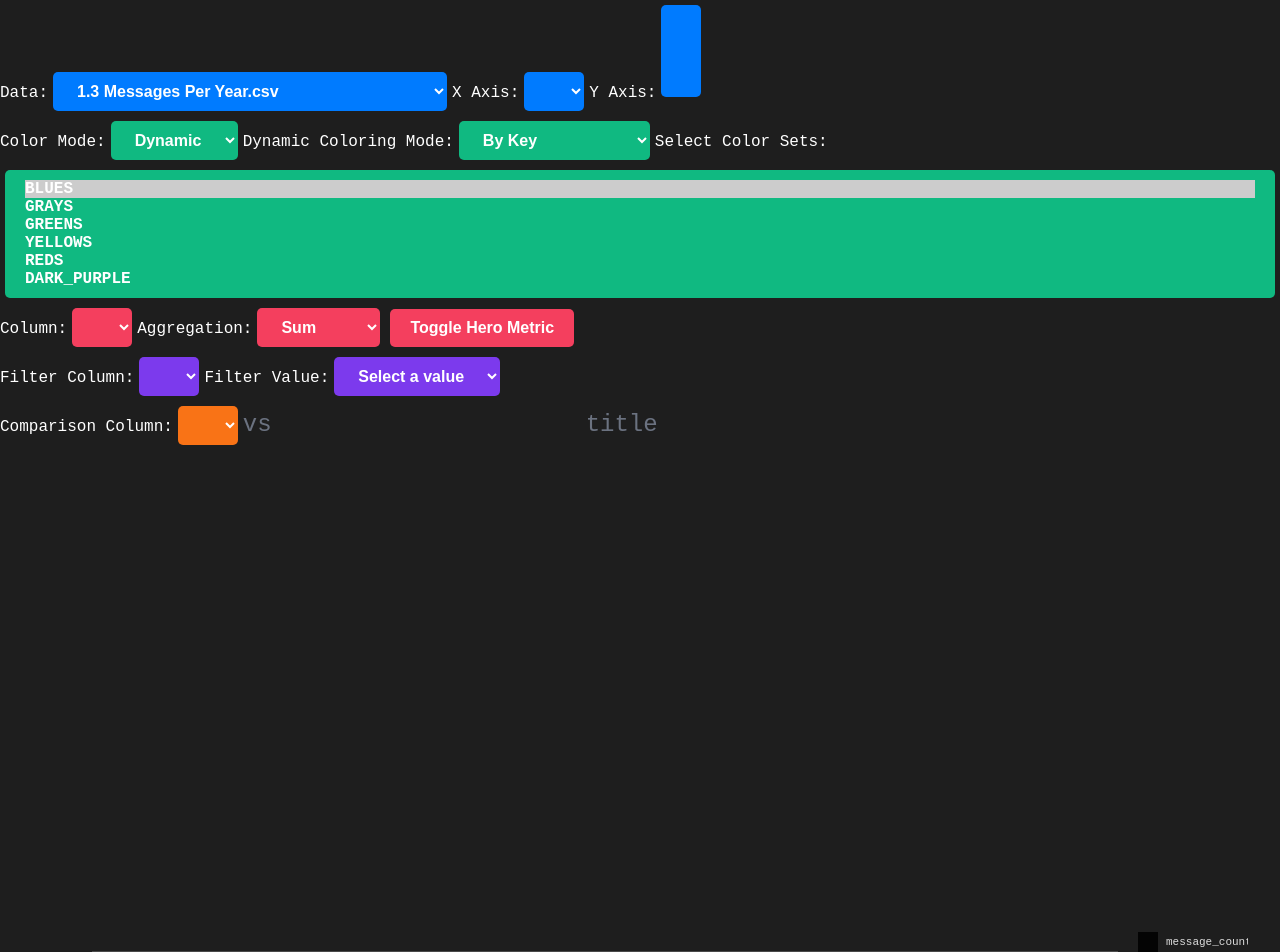
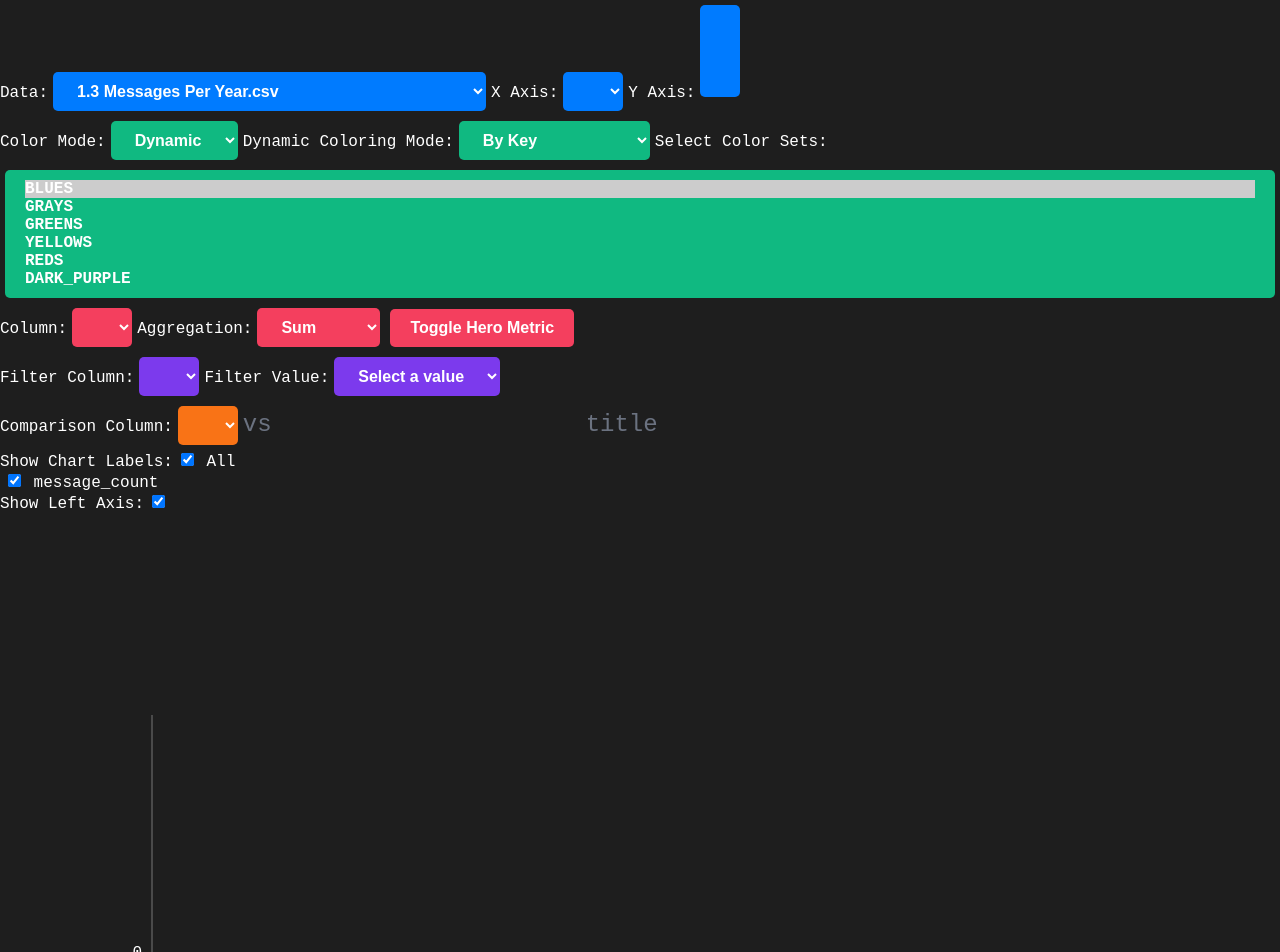
Before and after one commit to k3baah/8-bit-charts, a React (Create React App) app in the folder 8-bit-charts/: page / in a window 1280 px wide. Shown: the top 952 px of the page. Built offline with nearby package versions, Linux system fonts and the light colour scheme; some icons are missing; a web font is replaced by a local one.

Commit message:
refactor attempt

```diff
--- a/8-bit-charts/package.json
+++ b/8-bit-charts/package.json
@@ -4,11 +4,13 @@
   "private": true,
   "dependencies": {
     "@nivo/bar": "^0.84.0",
+    "@nivo/calendar": "^0.84.0",
     "@nivo/core": "^0.84.0",
     "@testing-library/jest-dom": "^5.17.0",
     "@testing-library/react": "^13.4.0",
     "@testing-library/user-event": "^13.5.0",
     "dom-to-image": "^2.6.0",
+    "nes.icons": "^2.0.1",
     "papaparse": "^5.4.1",
     "react": "^18.2.0",
     "react-dom": "^18.2.0",
--- a/8-bit-charts/src/App.js
+++ b/8-bit-charts/src/App.js
@@ -1,6 +1,7 @@
 import React, { useState, useEffect, useRef } from 'react';
-
+import BarChart from './BarChart';
 import { ResponsiveBar } from '@nivo/bar';
+import { ResponsiveCalendar } from '@nivo/calendar';
 import domToImage from 'dom-to-image';
 import CustomLayer from './BarDesign';
 import theme from './ChartTheme'
@@ -15,6 +16,12 @@ function App() {
   const [filename, setFilename] = useState('1.3 Messages Per Year.csv'); // Default filename
   const [xColumn, setXColumn] = useState('year'); // Default x-axis column
   const [yColumns, setYColumns] = useState(['message_count']); // Default y-axis column
+  const initialLabelVisibility = yColumns.reduce((acc, key) => {
+    acc[key] = true; // Start with all labels visible
+    return acc;
+  }, {});
+
+  const [labelVisibility, setLabelVisibility] = useState(initialLabelVisibility);
   const [showHeroMetric, setShowHeroMetric] = useState(false); // State to toggle hero metric
   const [selectedColumn, setSelectedColumn] = useState(''); // State for selected column
   const [aggregationType, setAggregationType] = useState('sum'); // State for aggregation type ('sum', 'average', etc.)
@@ -28,11 +35,17 @@ function App() {
   const [title, setTitle] = useState('');
 
   const [availableFiles, setAvailableFiles] = useState([
+    '1.x Messages Per Day.csv',
     '1.3 Messages Per Year.csv',
     '1.3.1 Messages p_d Per Year.csv',
     '1.4 Messages per Month.csv',
     '1.5 Messages Per Week (1).csv',
-    '1.6 Average Messages Per Day Of Week.csv'
+    '1.6 Average Messages Per Day Of Week.csv',
+    '1.7 Messages Per Hour.csv',
+    '2.1 Messages Per Person Per Year .csv',
+    '2.3 Average Messages Per Person Per Day.csv',
+    '3.0.2 Reacts by type (1).csv',
+    '3.2 React Received Histogram Per Person (1).csv',
     // Add more filenames as needed
   ]);
 
@@ -45,6 +58,11 @@ function App() {
   const [dynamicColoringColumn, setDynamicColoringColumn] = useState('');
   // Update the dynamicColoringMode state initialization to include the new mode
   const [dynamicColoringMode, setDynamicColoringMode] = useState('key'); // Add 'columnValue' as an option later in the dropdown
+
+  const [showChartLabels, setShowChartLabels] = useState(true); // Default is true to show labels
+  const [showAxisLeft, setShowAxisLeft] = useState(true); // Default is true to show the left axis
+
+  const [calendarData, setCalendarData] = useState([]);
 
 
   useEffect(() => {
@@ -77,6 +95,30 @@ function App() {
     loadCsvData();
   }, [filename, xColumn, yColumns]);
 
+  // New useEffect hook for processing data for the calendar
+  useEffect(() => {
+    const loadCsvDataForCalendar = () => {
+      fetch(`/data/${filename}`)
+        .then(response => response.text())
+        .then(csvText => {
+          Papa.parse(csvText, {
+            complete: (results) => {
+              // Transform the data into the desired format for the calendar
+              const formattedDataForCalendar = results.data.map(row => ({
+                day: row.date, // Assuming your CSV has a 'date' column for dates
+                value: parseInt(row.msgs, 10) // Assuming 'msgs' is the column for message counts
+              }));
+              setCalendarData(formattedDataForCalendar);
+            },
+            header: true,
+          });
+        })
+        .catch(err => console.error('Error loading CSV for calendar:', err));
+    };
+
+    loadCsvDataForCalendar();
+  }, [filename]); // This effect runs wh
+
   const [distinctFilterValues, setDistinctFilterValues] = useState([]);
 
   useEffect(() => {
@@ -101,30 +143,39 @@ function App() {
   };
 
   const MyResponsiveBar = () => (
-    <div style={{ height: 400 }}>
+    <div style={{ height: 600 }}>
       <ResponsiveBar
         data={data}
         keys={yColumns}
         indexBy={xColumn}
-        layers={['grid', 'axes', props => <CustomLayer {...props} colorMode={colorMode} selectedColorSets={selectedColorSets} dynamicColoringMode={dynamicColoringMode} columnName={dynamicColoringColumn} />, 'markers', 'legends', 'annotations']}
-        margin={{ top: 50, right: 130, bottom: 50, left: 60 }}
+        layers={['grid', 'axes', props => <CustomLayer {...props} labelVisibility={labelVisibility} colorMode={colorMode} selectedColorSets={selectedColorSets} dynamicColoringMode={dynamicColoringMode} columnName={dynamicColoringColumn} showChartLabels={showChartLabels} />, 'markers', 'legends', 'annotations']}
+        margin={{ top: 50, right: 170, bottom: 75, left: 120 }}
         padding={0.3}
         colors={selectedColorSets.map(set => colorSets[set].mainColor)}
         valueScale={{ type: 'linear' }}
         indexScale={{ type: 'band', round: true }}
         theme={theme}
-        axisLeft={null}
+        axisLeft={showAxisLeft ? { tickSize: 5, tickPadding: 5, tickRotation: 0, legend: '', legendPosition: 'middle', legendOffset: -40 } : null}
+        axisBottom={{
+          tickSize: 10,
+          tickPadding: 5,
+          // tickRotation: -20, // Rotate ticks by -45 degrees
+          legendOffset: 50,
+          // itemHeight: 100,
+          // symbolSize: 20,
+        }}
         groupMode='grouped'
         legends={[
           {
             dataFrom: 'keys',
             anchor: 'bottom-right',
+            // anchor: 'top-right',
             direction: 'column',
             justify: false,
             translateX: 120,
             translateY: 0,
             itemsSpacing: 2,
-            itemWidth: 100,
+            itemWidth: 110,
             itemHeight: 20,
             itemDirection: 'left-to-right',
             itemOpacity: 0.85,
@@ -160,7 +211,6 @@ function App() {
         console.error('Error exporting the chart:', error);
       });
   };
-  const cleanFilename = filename.replace(/^\d+\.\d+\s+|\.\w+$/g, '');
 
   const calculateHeroMetric = () => {
     let filteredData = data;
@@ -175,7 +225,7 @@ function App() {
         aggregatedValue = filteredData.reduce((acc, row) => acc + parseFloat(row[selectedColumn] || 0), 0).toFixed(0);
         break;
       case 'average':
-        aggregatedValue = (filteredData.reduce((acc, row) => acc + parseFloat(row[selectedColumn] || 0), 0) / filteredData.length).toFixed(0);
+        aggregatedValue = (filteredData.reduce((acc, row) => acc + parseFloat(row[selectedColumn] || 0), 0) / filteredData.length).toFixed(2);
         break;
       // Implement other aggregation types as needed
     }
@@ -211,6 +261,34 @@ function App() {
   const comparisonResult = ((heroMetric - comparisonMetric) / comparisonMetric) * 100;
   const isComparisonPositive = comparisonResult >= 0;
 
+  const MyResponsiveCalendar = ({ calendarData }) => (
+      <ResponsiveCalendar
+        data={calendarData}
+        from="2023-01-01"
+        to="2023-12-31"
+        emptyColor="#eeeeee"
+        colors={['#61cdbb', '#97e3d5', '#e8c1a0', '#f47560']}
+        margin={{ top: 40, right: 40, bottom: 40, left: 40 }}
+        yearSpacing={40}
+        monthBorderColor="#ffffff"
+        dayBorderWidth={2}
+        dayBorderColor="#ffffff"
+        legends={[
+          {
+            anchor: 'bottom-right',
+            direction: 'row',
+            translateY: 36,
+            itemCount: 4,
+            itemWidth: 42,
+            itemHeight: 36,
+            itemsSpacing: 14,
+            itemDirection: 'right-to-left'
+          }
+        ]}
+      />
+  )
+
+  console.log(calendarData)
   return (
 
     <div>
@@ -357,9 +435,49 @@ function App() {
           style={{ fontSize: '32px', color: '#6b7280', margin: '0', border: 'none', backgroundColor: 'transparent', outline: 'none' }}
         />
       </label>
-
-
-
+      <div style={{ display: 'flex', flexDirection: 'column' }}>
+        <label className='subtitle' style={{ color: 'white' }}>
+          Show Chart Labels:
+          <input
+            type="checkbox"
+            checked={Object.values(labelVisibility).every(Boolean)} // "All" is checked if all keys are true
+            onChange={(e) => {
+              const newVisibility = Object.keys(labelVisibility).reduce((acc, key) => {
+                acc[key] = e.target.checked; // Set all keys to the checkbox's checked state
+                return acc;
+              }, {});
+              setLabelVisibility(newVisibility);
+            }}
+            style={{ marginLeft: '8px' }}
+          /> All
+        </label>
+        {yColumns.map((key) => (
+          <label key={key} className='subtitle' style={{ color: 'white', display: 'block' }}>
+            <input
+              type="checkbox"
+              checked={labelVisibility[key]}
+              onChange={() => {
+                setLabelVisibility((prev) => ({
+                  ...prev,
+                  [key]: !prev[key],
+                }));
+              }}
+              style={{ marginLeft: '8px' }}
+            /> {key}
+          </label>
+        ))}
+      </div>
+      <div>
+        <label className='subtitle' style={{ color: 'white' }}>
+          Show Left Axis:
+          <input
+            type="checkbox"
+            checked={showAxisLeft}
+            onChange={() => setShowAxisLeft(!showAxisLeft)}
+            style={{ marginLeft: '8px' }}
+          />
+        </label>
+      </div>
 
       <div ref={containerRef} style={{ padding: '32px' }}>
         <div style={{ display: 'flex', flexDirection: 'column', gap: '8px' }}>
@@ -382,6 +500,7 @@ function App() {
         {/* <div style={{ paddingTop: '120px' }}><DefaultResponsiveBar /></div> */}
       </div>
       <button style={{ margin: '30px', padding: '10px 20px', backgroundColor: '#007BFF', color: 'white', border: 'none', borderRadius: '5px', cursor: 'pointer', fontSize: '16px', fontWeight: 'bold' }} onClick={exportToPNG}>Export as PNG</button>
+      <div><MyResponsiveCalendar /></div>
     </div>
   );
 }
--- /dev/null
+++ b/8-bit-charts/src/BarChart.js
@@ -0,0 +1,54 @@
+import React from 'react';
+import { ResponsiveBar } from '@nivo/bar';
+import CustomLayer from './BarDesign';
+import { colorSets } from './BarDesign';
+
+const BarChart = ({ data, yColumns, xColumn, labelVisibility, colorMode, selectedColorSets, dynamicColoringMode, dynamicColoringColumn, showChartLabels, showAxisLeft, theme }) => (
+  <div style={{ height: 600 }}>
+    <ResponsiveBar
+      data={data}
+      keys={yColumns}
+      indexBy={xColumn}
+      layers={['grid', 'axes', props => <CustomLayer {...props} labelVisibility={labelVisibility} colorMode={colorMode} selectedColorSets={selectedColorSets} dynamicColoringMode={dynamicColoringMode} columnName={dynamicColoringColumn} showChartLabels={showChartLabels} />, 'markers', 'legends', 'annotations']}
+      margin={{ top: 50, right: 170, bottom: 75, left: 120 }}
+      padding={0.3}
+      colors={selectedColorSets.map(set => colorSets[set].mainColor)}
+      valueScale={{ type: 'linear' }}
+      indexScale={{ type: 'band', round: true }}
+      theme={theme}
+      axisLeft={showAxisLeft ? { tickSize: 5, tickPadding: 5, tickRotation: 0, legend: '', legendPosition: 'middle', legendOffset: -40 } : null}
+      axisBottom={{
+        tickSize: 10,
+        tickPadding: 5,
+        legendOffset: 50,
+      }}
+      groupMode='grouped'
+      legends={[
+        {
+          dataFrom: 'keys',
+          anchor: 'bottom-right',
+          direction: 'column',
+          justify: false,
+          translateX: 120,
+          translateY: 0,
+          itemsSpacing: 2,
+          itemWidth: 110,
+          itemHeight: 20,
+          itemDirection: 'left-to-right',
+          itemOpacity: 0.85,
+          symbolSize: 20,
+          effects: [
+            {
+              on: 'hover',
+              style: {
+                itemOpacity: 1
+              }
+            }
+          ]
+        }
+      ]}
+    />
+  </div>
+);
+
+export default BarChart;
```
Also changed, not shown: 8-bit-charts/src/BarDesign.js (+6 -4 lines), 8-bit-charts/src/hooks/useCsvData.js (added, +12 -0 lines), 8-bit-charts/src/utils/dataUtils.js (added, +28 -0 lines), 1 other file (tests, documents, lock files or other folders).
